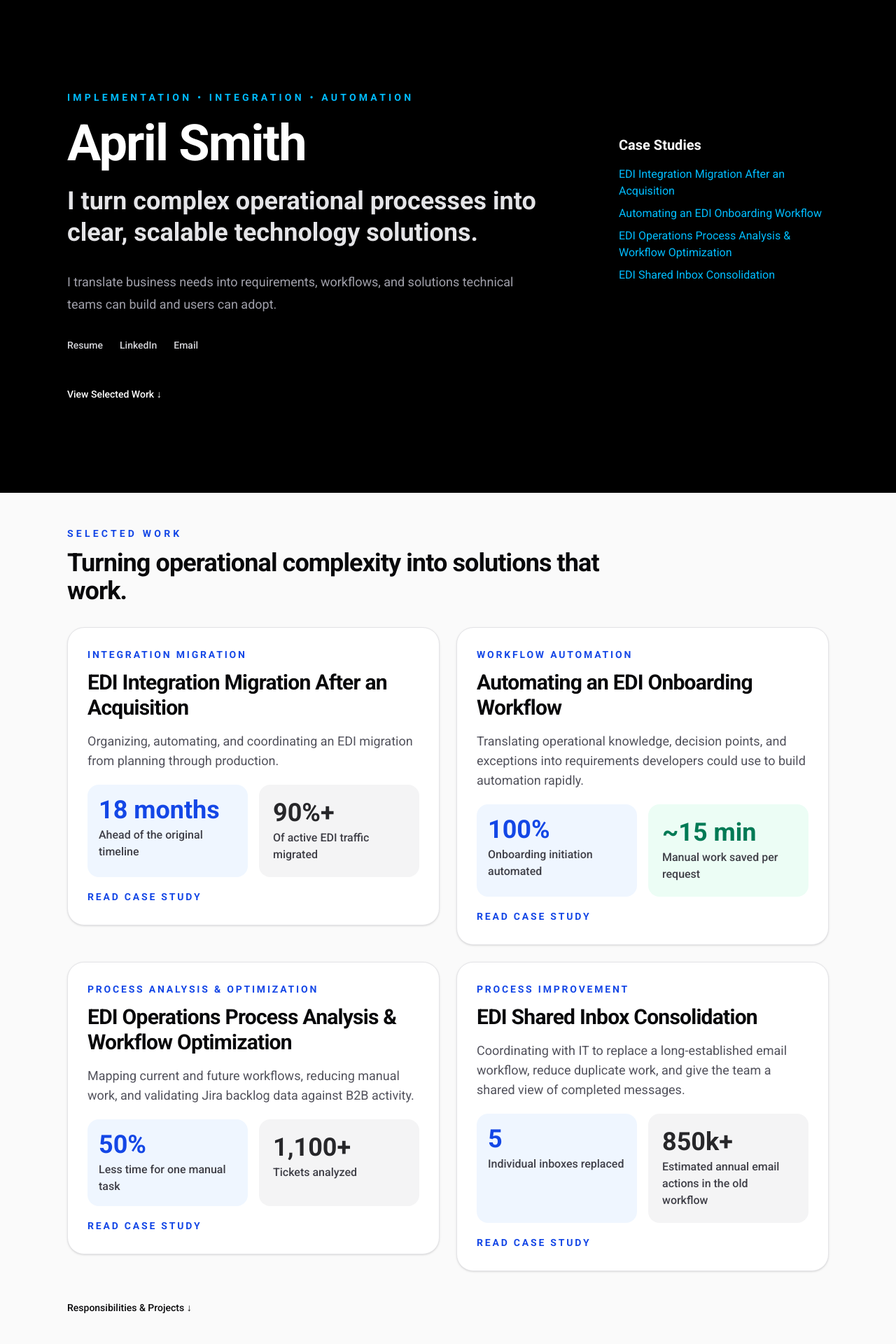
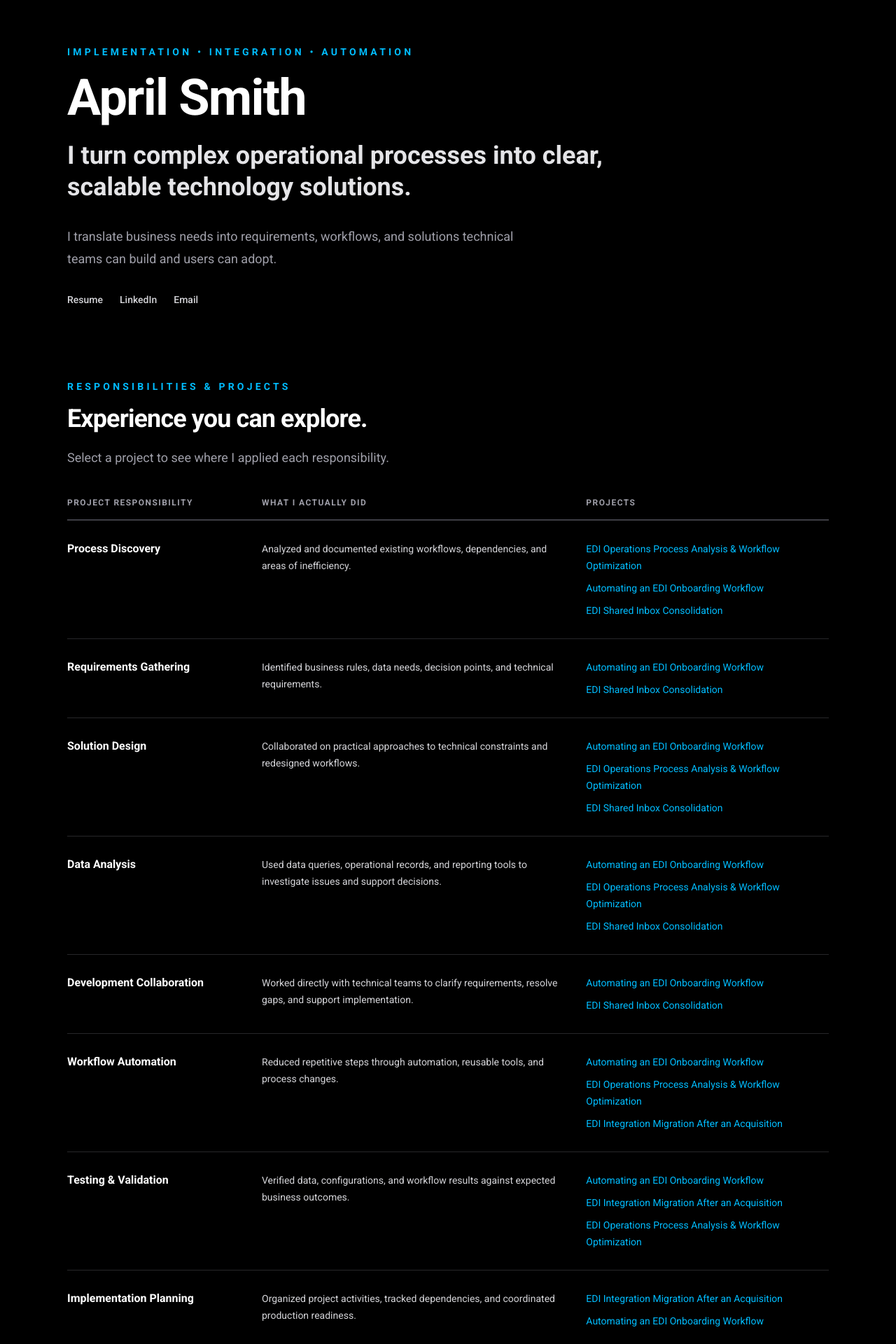
Before and after one commit to aprilsmith4026-bot/april-portfolio, a Next.js app: page / in a window 1280 px wide. Shown: the top 1920 px of the page at 70% size. Built offline with nearby package versions, Linux system fonts and the light colour scheme.

Commit message:
Make responsibilities index the first section after a compact intro

```diff
--- a/app/page.tsx
+++ b/app/page.tsx
@@ -196,13 +196,10 @@ export default function Home() {
       {/* =========================================================
           HERO
       ========================================================= */}
-      <section className="mx-auto flex min-h-[88vh] max-w-6xl flex-col justify-center px-8 py-16">
+      <section className="mx-auto max-w-6xl px-8 pt-12 pb-4 sm:pt-16 sm:pb-6">
         <div className="w-full">
 
-          {/* HERO CONTENT + CASE STUDIES */}
-          <div className="grid gap-12 lg:grid-cols-[minmax(0,1fr)_300px] lg:items-start">
-
-            {/* LEFT SIDE */}
+          {/* INTRODUCTION */}
             <div className="max-w-4xl">
               <p className="mb-5 text-sm font-semibold uppercase tracking-[0.3em] text-sky-400">
                 Implementation • Integration • Automation
@@ -251,52 +248,55 @@ export default function Home() {
               </div>
             </div>
 
-            {/* RIGHT SIDE — CASE STUDIES */}
-            <aside className="lg:mt-16">
-              <p className="text-xl font-bold text-white">
-                Case Studies
-              </p>
+        </div>
+      </section>
 
-              <div className="mt-4 flex flex-col gap-2">
-                <Link
-                  href="/work/edi-migration"
-                  className="text-base font-normal leading-6 text-sky-400 transition hover:text-sky-300"
-                >
-                  EDI Integration Migration After an Acquisition
-                </Link>
+      {/* =========================================================
+          RESPONSIBILITIES & PROJECTS
+      ========================================================= */}
+      <section id="responsibilities-projects" className="bg-black text-white">
+        <div className="mx-auto w-full max-w-6xl px-8 py-16 sm:py-20">
+          <p className="text-sm font-semibold uppercase tracking-[0.3em] text-sky-400">
+            Responsibilities &amp; Projects
+          </p>
+          <h2 className="mt-4 max-w-3xl text-3xl font-bold tracking-tight sm:text-4xl">
+            Experience you can explore.
+          </h2>
+          <p className="mt-5 max-w-3xl text-lg leading-8 text-zinc-400">
+            Select a project to see where I applied each responsibility.
+          </p>
 
-                <Link
-                  href="/work/edi-onboarding"
-                  className="text-base font-normal leading-6 text-sky-400 transition hover:text-sky-300"
-                >
-                  Automating an EDI Onboarding Workflow
-                </Link>
-              <Link
-                href="/work/edi-operations"
-                className="text-base font-normal leading-6 text-sky-400 transition hover:text-sky-300"
+          {/* Three columns on desktop, stacked responsibility groups on mobile. */}
+          <div className="mt-10 border-b border-zinc-800">
+            <div className="hidden grid-cols-12 gap-6 border-b border-zinc-600 pb-4 text-xs font-semibold uppercase tracking-[0.12em] text-zinc-400 md:grid">
+              <div className="col-span-3">Project Responsibility</div>
+              <div className="col-span-5">What I Actually Did</div>
+              <div className="col-span-4">Projects</div>
+            </div>
+            {responsibilities.map(({ responsibility, description, projects }) => (
+              <div
+                key={responsibility}
+                className="grid gap-3 border-t border-zinc-800 py-6 first:border-t-0 md:grid-cols-12 md:gap-6 md:py-7"
               >
-                EDI Operations Process Analysis &amp; Workflow Optimization
-              </Link>
-              <Link
-                href="/work/shared-inbox"
-                className="text-base font-normal leading-6 text-sky-400 transition hover:text-sky-300"
-              >
-                EDI Shared Inbox Consolidation
-              </Link>
+                <h3 className="text-base font-semibold leading-6 text-white md:col-span-3">
+                  {responsibility}
+                </h3>
+                <p className="text-sm leading-6 text-zinc-300 md:col-span-5">
+                  {description}
+                </p>
+                <div className="flex flex-col items-start gap-2 md:col-span-4">
+                  {projects.map(({ title, href }) => (
+                    <Link
+                      key={href}
+                      href={href}
+                      className="text-sm leading-6 text-sky-400 underline-offset-4 transition hover:text-sky-300 hover:underline focus-visible:rounded-sm focus-visible:outline focus-visible:outline-2 focus-visible:outline-offset-2 focus-visible:outline-sky-400"
+                    >
+                      {title}
+                    </Link>
+                  ))}
+                </div>
               </div>
-            </aside>
-
-
-          </div>
-
-          {/* NEXT SECTION */}
-          <div className="mt-12">
-            <a
-              href="#selected-work"
-              className="text-sm font-medium text-white transition hover:text-sky-400"
-            >
-              View Selected Work ↓
-            </a>
+            ))}
           </div>
         </div>
       </section>
@@ -474,65 +474,6 @@ export default function Home() {
             </article>
           </div>
 
-          {/* NEXT SECTION */}
-          <div className="mt-10">
-            <a
-              href="#responsibilities-projects"
-              className="text-sm font-medium text-zinc-950 transition hover:text-blue-700"
-            >
-              Responsibilities & Projects ↓
-            </a>
-          </div>
-        </div>
-      </section>
-
-      {/* =========================================================
-          RESPONSIBILITIES & PROJECTS
-      ========================================================= */}
-      <section id="responsibilities-projects" className="bg-black text-white">
-        <div className="mx-auto w-full max-w-6xl px-8 py-16 sm:py-20">
-          <p className="text-sm font-semibold uppercase tracking-[0.3em] text-sky-400">
-            Responsibilities &amp; Projects
-          </p>
-          <h2 className="mt-4 max-w-3xl text-3xl font-bold tracking-tight sm:text-4xl">
-            Experience you can explore.
-          </h2>
-          <p className="mt-5 max-w-3xl text-lg leading-8 text-zinc-400">
-            Select a project to see where I applied each responsibility.
-          </p>
-
-          {/* Three columns on desktop, stacked responsibility groups on mobile. */}
-          <div className="mt-10 border-b border-zinc-800">
-            <div className="hidden grid-cols-12 gap-6 border-b border-zinc-600 pb-4 text-xs font-semibold uppercase tracking-[0.12em] text-zinc-400 md:grid">
-              <div className="col-span-3">Project Responsibility</div>
-              <div className="col-span-5">What I Actually Did</div>
-              <div className="col-span-4">Projects</div>
-            </div>
-            {responsibilities.map(({ responsibility, description, projects }) => (
-              <div
-                key={responsibility}
-                className="grid gap-3 border-t border-zinc-800 py-6 first:border-t-0 md:grid-cols-12 md:gap-6 md:py-7"
-              >
-                <h3 className="text-base font-semibold leading-6 text-white md:col-span-3">
-                  {responsibility}
-                </h3>
-                <p className="text-sm leading-6 text-zinc-300 md:col-span-5">
-                  {description}
-                </p>
-                <div className="flex flex-col items-start gap-2 md:col-span-4">
-                  {projects.map(({ title, href }) => (
-                    <Link
-                      key={href}
-                      href={href}
-                      className="text-sm leading-6 text-sky-400 underline-offset-4 transition hover:text-sky-300 hover:underline focus-visible:rounded-sm focus-visible:outline focus-visible:outline-2 focus-visible:outline-offset-2 focus-visible:outline-sky-400"
-                    >
-                      {title}
-                    </Link>
-                  ))}
-                </div>
-              </div>
-            ))}
-          </div>
         </div>
       </section>
 
```
